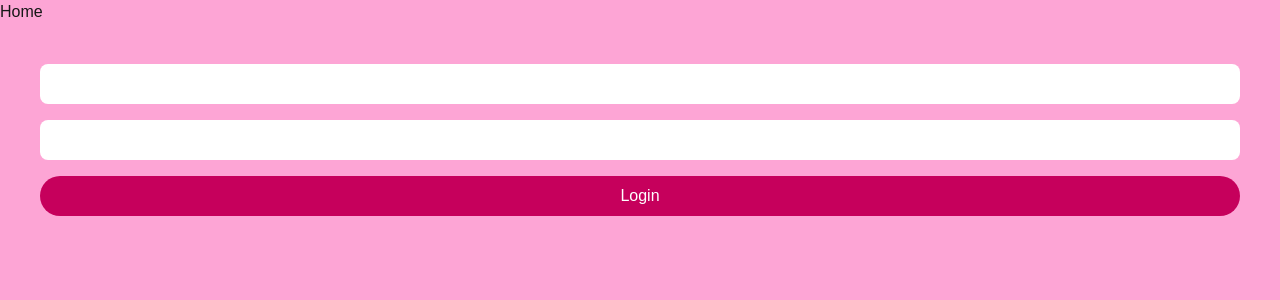
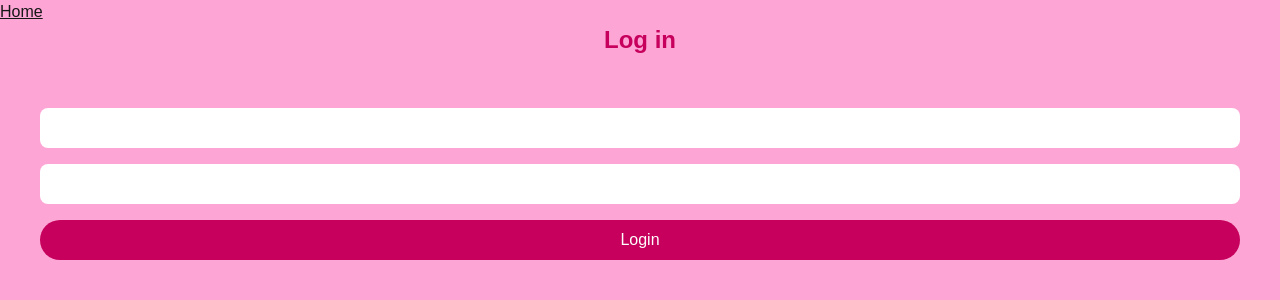
Before and after one commit to orpheliag/digital-closet, a Next.js app: page /login in a window 1280 px wide. Shown: the top 300 px of the page. Built offline with nearby package versions, Linux system fonts and the light colour scheme.

Commit message:
Enhance LoginPage layout by adding a heading and refining the Home link

```diff
--- a/components/LoginPage.tsx
+++ b/components/LoginPage.tsx
@@ -3,9 +3,10 @@ import Link from "next/link";
 export default function LoginPage() {
 	return (
 		<div className="min-h-screen w-full bg-pink-300">
-			<Link href="/">
+			<Link href="/" className="underline">
 			Home
 			</Link>
+			<h1 className="pb-3 text-pink-700 text-2xl text-center font-bold">Log in </h1>
 			<form action="post" className="flex flex-col gap-4 p-10">
 				<input type="text" name="Pseudo" id="" className="p-2 rounded-lg bg-white text-black" />
 				<input type="password" name="Password" id="" className="p-2 rounded-lg  bg-white text-black" />
```
